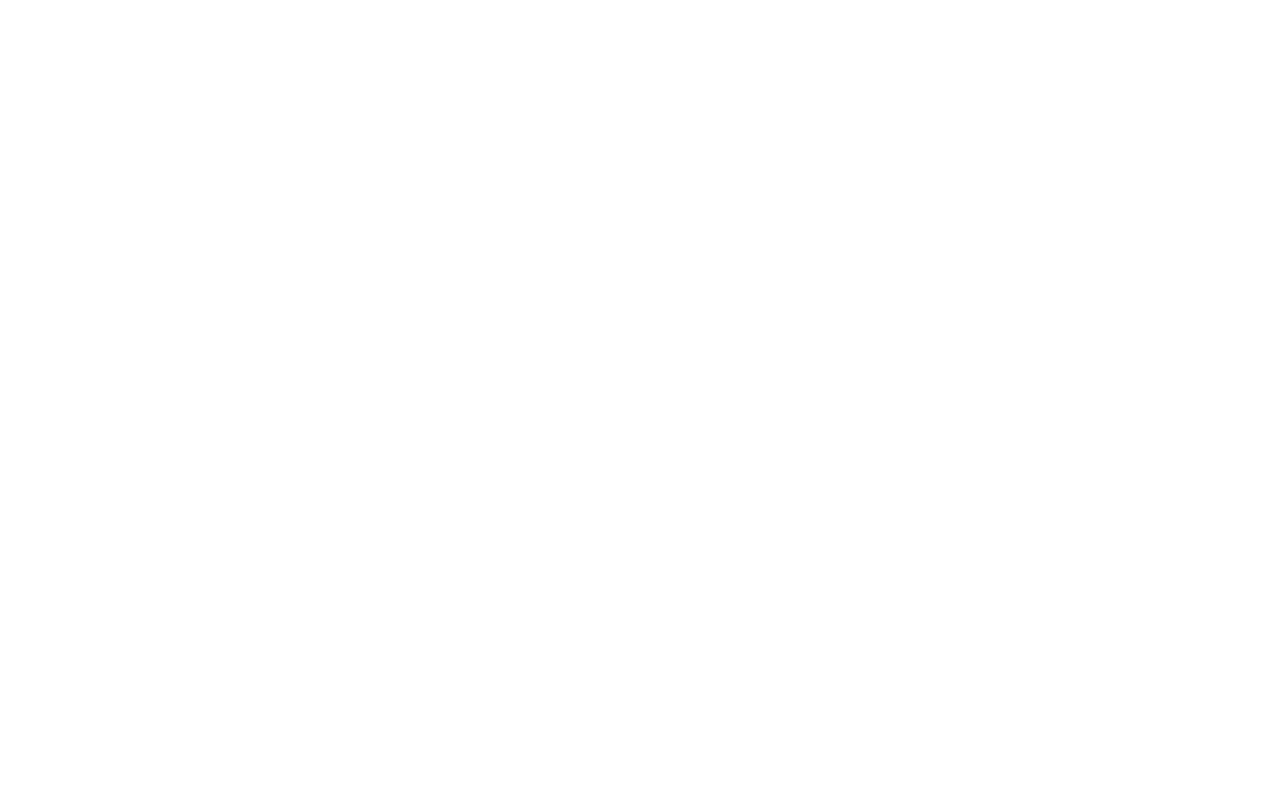
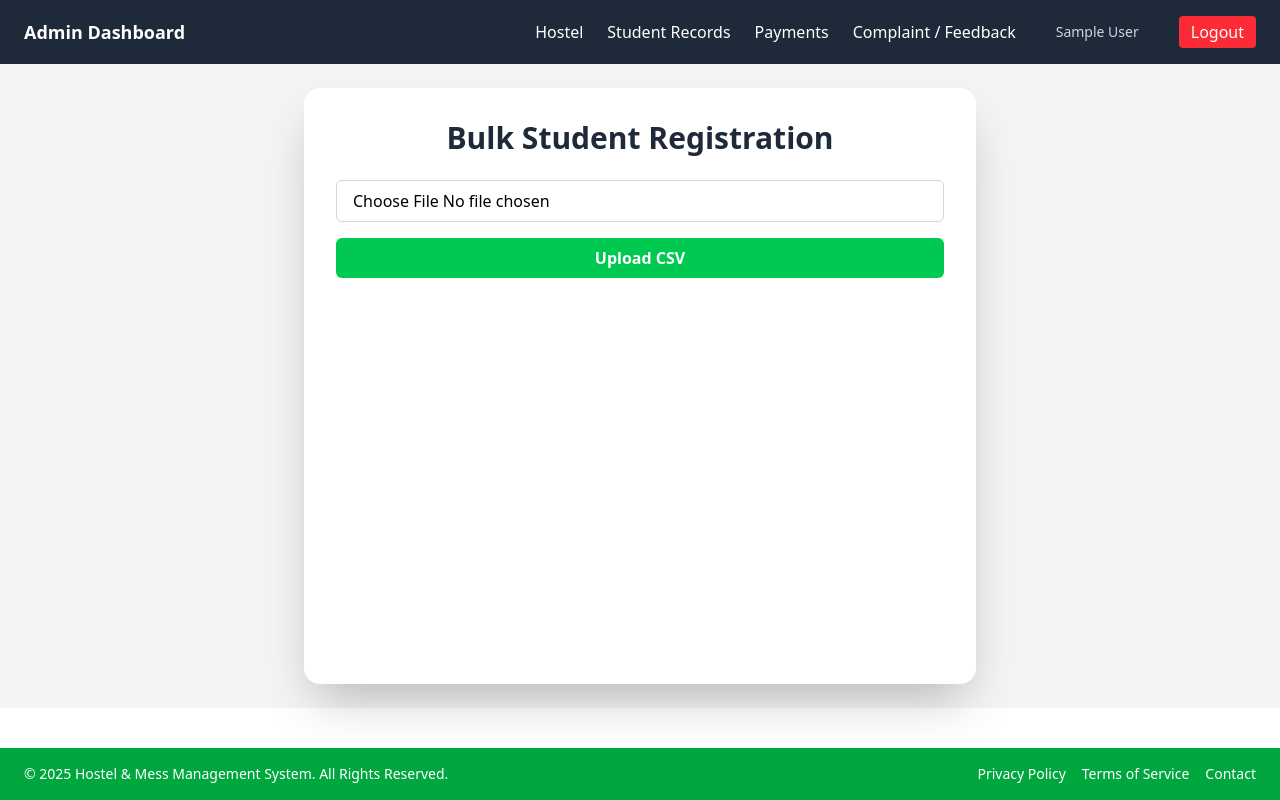
Before and after one commit to Gnanesh-Nani/HMMS-frontend, a React (Vite) app: page /admin/bulk-register in a window 1280 px wide. Before the commit this address had no page. Built offline with nearby package versions, Linux system fonts and the light colour scheme; sample sign-in values are in the browser's storage; the HTML template or start-up script is replaced by a standard one.

Commit message:
mass registeration

```diff
--- a/src/App.tsx
+++ b/src/App.tsx
@@ -1,10 +1,12 @@
 import { BrowserRouter, Routes, Route } from "react-router-dom";
 import Login from "./pages/Login";
-import StudentDashboard from "./pages/StudentDashboard";
-import AdminDashboard from "./pages/AdminDashboard";
-import FirstTimeChangePassword from "./pages/change-password";
+import StudentDashboard from "./pages/Student/StudentDashboard";
+import AdminDashboard from "./pages/Admin/AdminDashboard";
+import FirstTimeChangePassword from "./pages/Student/change-password";
 import ProtectedRoute from "./components/ProtectedRoute";
 import { AuthProvider } from "./context/AuthContext";
+import AdminStudentRecords from "./pages/Admin/AdminStudentRecords";
+import BulkRegister from "./pages/Admin/Bulk-register";
 
 export default function App() {
   return (
@@ -33,7 +35,31 @@
               </ProtectedRoute>
             }
           />
+<Route
+  path="/admin/student-records"
+  element={
+    <ProtectedRoute allowedRoles={["admin"]}>
+      <AdminStudentRecords />
+    </ProtectedRoute>
+  }
+/>
+<Route
+  path="/admin/students"   // <-- this must match the URL you are trying to navigate to
+  element={
+    <ProtectedRoute allowedRoles={["admin"]}>
+      <AdminStudentRecords />
+    </ProtectedRoute>
+  }
+/>
 
+<Route
+  path="/admin/bulk-register"
+  element={
+    <ProtectedRoute allowedRoles={["admin"]}>
+      <BulkRegister />
+    </ProtectedRoute>
+  }
+/>
           {/* Admin Dashboard */}
           <Route
             path="/admin/dashboard"
--- a/src/pages/AdminDashboard.tsx
+++ b/src/pages/Admin/AdminDashboard.tsx
@@ -1,5 +1,5 @@
-import AdminHeader from "../components/AdminHeader";
-import Footer from "../components/Footer";
+import AdminHeader from "../../components/AdminHeader";
+import Footer from "../../components/Footer";
 
 export default function AdminDashboard() {
   return (
--- /dev/null
+++ b/src/pages/Admin/AdminStudentRecords.tsx
@@ -0,0 +1,99 @@
+import { useEffect, useState } from "react";
+import api from "../../api/axiosInstance";
+import AdminHeader from "../../components/AdminHeader";
+import AdminFooter from "../../components/Footer";
+
+interface Student {
+  registerNo: string;
+  name: string;
+  year: string;
+  gender: string;
+  role: string;
+  department: string;
+  mailId: string;
+}
+
+export default function AdminStudentRecords() {
+  const [students, setStudents] = useState<Student[]>([]);
+  const [loading, setLoading] = useState(false);
+  const [errorMsg, setErrorMsg] = useState("");
+
+  useEffect(() => {
+    fetchStudents();
+  }, []);
+
+  const fetchStudents = async () => {
+    try {
+      setLoading(true);
+      const res = await api.get("/admin/students"); // Replace with your API endpoint
+      setStudents(res.data.students || []);
+    } catch (err: any) {
+      console.error(err);
+      setErrorMsg("Failed to load student records");
+    } finally {
+      setLoading(false);
+    }
+  };
+
+  return (
+    <div className="min-h-screen flex flex-col bg-gray-100">
+      {/* Admin Header */}
+      <AdminHeader />
+
+      {/* Page Content */}
+      <main className="flex-grow p-6">
+        <div className="max-w-7xl mx-auto bg-white rounded-2xl shadow-lg p-6">
+          <div className="flex justify-between items-center mb-6">
+            <h1 className="text-2xl font-bold text-gray-800">Student Records</h1>
+            <button
+              onClick={() => window.location.href = "/admin/bulk-register"}
+              className="bg-blue-500 text-white px-4 py-2 rounded-md hover:bg-blue-600 transition"
+            >
+              Bulk Register
+            </button>
+          </div>
+
+          {errorMsg && <p className="text-red-500 mb-4">{errorMsg}</p>}
+          {loading ? (
+            <p className="text-gray-500">Loading students...</p>
+          ) : (
+            <div className="overflow-x-auto">
+              <table className="w-full table-auto border-collapse">
+                <thead>
+                  <tr className="bg-gray-200 text-gray-700">
+                    <th className="py-2 px-4 border">Register No</th>
+                    <th className="py-2 px-4 border">Name</th>
+                    <th className="py-2 px-4 border">Year</th>
+                    <th className="py-2 px-4 border">Gender</th>
+                    <th className="py-2 px-4 border">Role</th>
+                    <th className="py-2 px-4 border">Department</th>
+                    <th className="py-2 px-4 border">Email</th>
+                  </tr>
+                </thead>
+                <tbody>
+                  {students.map((student) => (
+                    <tr key={student.registerNo} className="hover:bg-gray-50">
+                      <td className="py-2 px-4 border">{student.registerNo}</td>
+                      <td className="py-2 px-4 border">{student.name}</td>
+                      <td className="py-2 px-4 border">{student.year}</td>
+                      <td className="py-2 px-4 border">{student.gender}</td>
+                      <td className="py-2 px-4 border">{student.role}</td>
+                      <td className="py-2 px-4 border">{student.department}</td>
+                      <td className="py-2 px-4 border">{student.mailId}</td>
+                    </tr>
+                  ))}
+                </tbody>
+              </table>
+              {students.length === 0 && !loading && (
+                <p className="text-gray-500 mt-4 text-center">No student records found.</p>
+              )}
+            </div>
+          )}
+        </div>
+      </main>
+
+      {/* Admin Footer */}
+      <AdminFooter />
+    </div>
+  );
+}
--- /dev/null
+++ b/src/pages/Admin/Bulk-register.tsx
@@ -0,0 +1,103 @@
+import { useState } from "react";
+import api from "../../api/axiosInstance";
+import AdminHeader from "../../components/AdminHeader";
+import AdminFooter from "../../components/Footer";
+
+export default function BulkRegister() {
+  const [file, setFile] = useState<File | null>(null);
+  const [loading, setLoading] = useState(false);
+  const [successCount, setSuccessCount] = useState(0);
+  const [failedList, setFailedList] = useState<{ registerNo: string; message: string }[]>([]);
+  const [errorMsg, setErrorMsg] = useState("");
+
+  const handleFileChange = (e: React.ChangeEvent<HTMLInputElement>) => {
+    if (e.target.files && e.target.files[0]) {
+      setFile(e.target.files[0]);
+    }
+  };
+
+  const handleUpload = async () => {
+    if (!file) {
+      setErrorMsg("Please select a CSV file");
+      return;
+    }
+
+    const formData = new FormData();
+    formData.append("file", file);
+
+    try {
+      setLoading(true);
+      setErrorMsg("");
+      const res = await api.post("/admin/register/bulk", formData, {
+        headers: { "Content-Type": "multipart/form-data" },
+      });
+
+      if (res.data.success !== undefined) setSuccessCount(res.data.success);
+      if (res.data.failed) setFailedList(res.data.failed);
+    } catch (err: any) {
+      console.error(err);
+      setErrorMsg("Bulk registration failed. Try again.");
+    } finally {
+      setLoading(false);
+    }
+  };
+
+  return (
+    <div className="min-h-screen flex flex-col">
+      {/* Admin Header */}
+      <AdminHeader />
+
+      {/* Page Content */}
+      <main className="flex-grow bg-gray-100 p-6 flex justify-center">
+        <div className="bg-white rounded-2xl shadow-2xl p-8 w-full max-w-2xl">
+          <h1 className="text-3xl font-bold text-center text-gray-800 mb-6">
+            Bulk Student Registration
+          </h1>
+
+          {/* Upload Section */}
+          <div className="flex flex-col items-center space-y-4 mb-6">
+            <input
+              type="file"
+              accept=".csv"
+              onChange={handleFileChange}
+              className="border border-gray-300 rounded-md px-4 py-2 w-full"
+            />
+            <button
+              onClick={handleUpload}
+              disabled={loading || !file}
+              className="w-full bg-green-500 hover:bg-green-600 text-white font-semibold py-2 rounded-md transition"
+            >
+              {loading ? "Uploading..." : "Upload CSV"}
+            </button>
+          </div>
+
+          {/* Success & Error Messages */}
+          {errorMsg && <p className="text-red-500 mb-2 text-center">{errorMsg}</p>}
+          {successCount > 0 && (
+            <p className="text-green-500 mb-4 text-center">{successCount} students registered successfully</p>
+          )}
+
+          {/* Failed List */}
+          {failedList.length > 0 && (
+            <div className="mt-4">
+              <h2 className="font-semibold mb-2 text-gray-700 text-center">Failed Entries</h2>
+              <div className="overflow-auto max-h-60 border border-gray-200 rounded-md p-2">
+                <ul className="divide-y divide-gray-200">
+                  {failedList.map((item) => (
+                    <li key={item.registerNo} className="py-1 flex justify-between">
+                      <span className="font-medium">{item.registerNo}</span>
+                      <span className="text-red-500">{item.message}</span>
+                    </li>
+                  ))}
+                </ul>
+              </div>
+            </div>
+          )}
+        </div>
+      </main>
+
+      {/* Admin Footer */}
+      <AdminFooter />
+    </div>
+  );
+}
--- a/src/pages/StudentDashboard.tsx
+++ b/src/pages/Student/StudentDashboard.tsx
@@ -1,5 +1,5 @@
-import StudentHeader from "../components/StudentHeader";
-import Footer from "../components/Footer";
+import StudentHeader from "../../components/StudentHeader";
+import Footer from "../../components/Footer";
 export default function StudentDashboard() {
   return (
     <div className="flex flex-col min-h-screen">
--- a/src/pages/change-password.tsx
+++ b/src/pages/Student/change-password.tsx
@@ -1,8 +1,8 @@
 import { useState, useEffect } from "react";
-import { useAuth } from "../context/AuthContext";
+import { useAuth } from "../../context/AuthContext";
 import { useNavigate } from "react-router-dom";
 import axios from "axios";
-import api from "../api/axiosInstance";
+import api from "../../api/axiosInstance";
 
 export default function FirstTimeChangePassword() {
   const { user,profile } = useAuth(); // user contains userId, studentProfileId
--- a/src/pages/home.tsx
+++ /dev/null
@@ -1,5 +0,0 @@
-const Home = () => {
-    return <h1>Home Page Update</h1>;
-}
-
-export default Home;
```
Also changed, not shown: src/pages/Student/ChangePassword.tsx (renamed from src/pages/ChangePassword.tsx).
